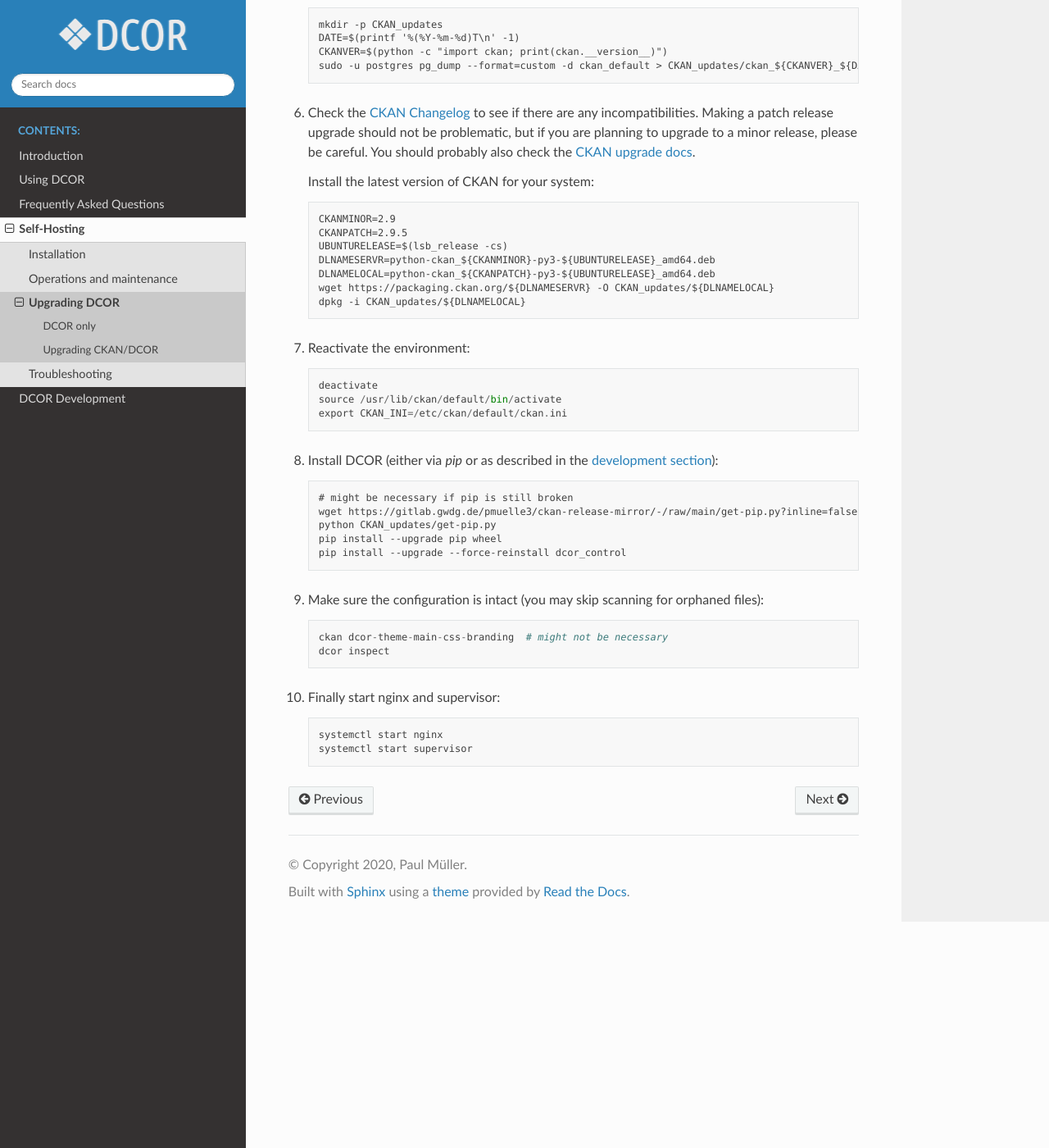
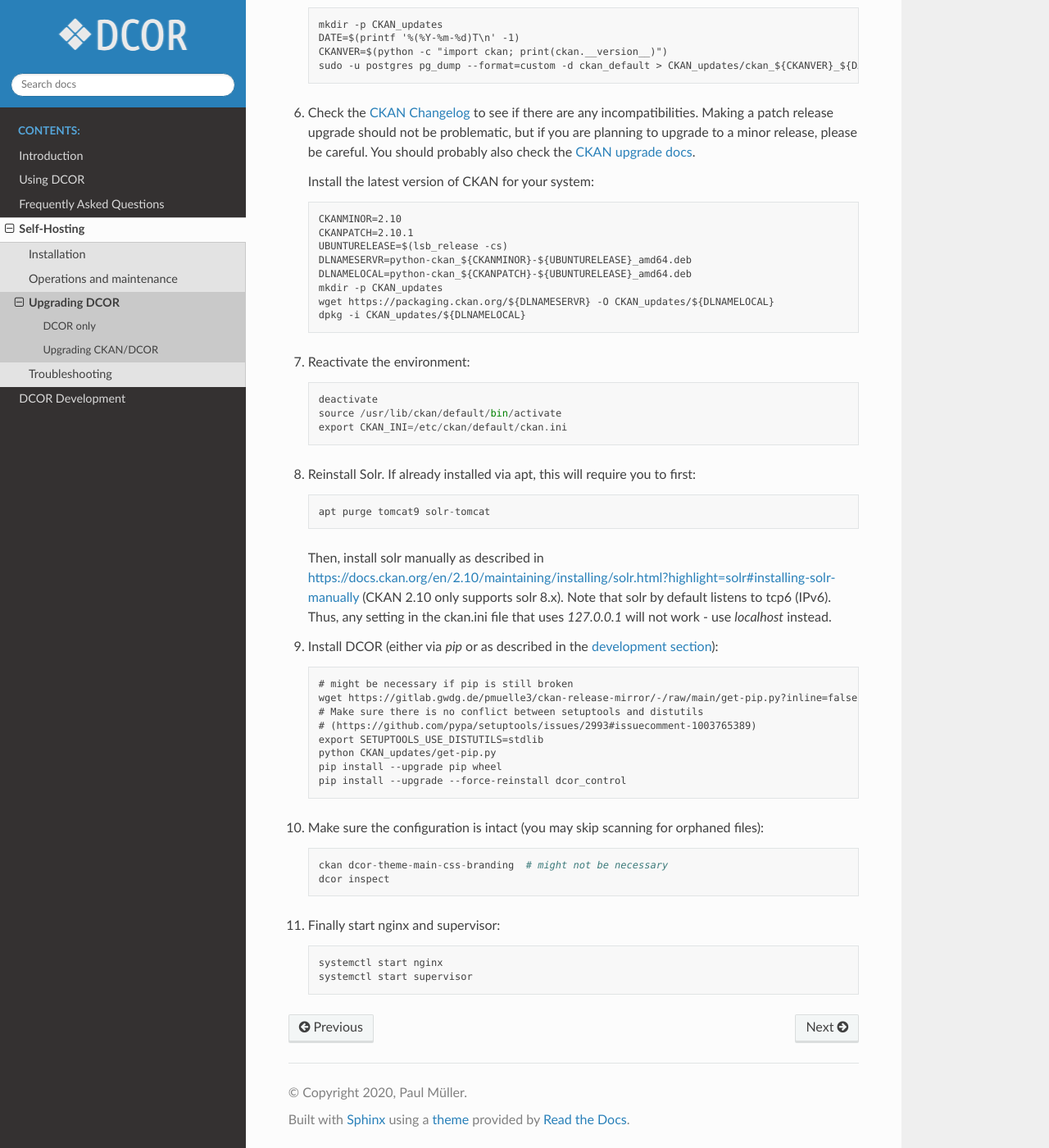
Before and after one commit to DCOR-dev/dcor-docs, a Sphinx documentation site: the page built from docs/sec_self_hosting/upgrade.rst, in a window 1280 px wide and 1400 px high, scrolled down 984 px. Shown: the whole window at 82% size. Built offline with Sphinx 7.4.7 and the Read the Docs theme 2.0.0, drawn with Linux system fonts in a browser that asks for light colours.

Commit message:
upgrade notes for CKAN 2.10

```diff
--- a/docs/sec_self_hosting/upgrade.rst
+++ b/docs/sec_self_hosting/upgrade.rst
@@ -54,11 +54,12 @@
 
    Install the latest version of CKAN for your system::
 
-     CKANMINOR=2.9
-     CKANPATCH=2.9.5
+     CKANMINOR=2.10
+     CKANPATCH=2.10.1
      UBUNTURELEASE=$(lsb_release -cs)
-     DLNAMESERVR=python-ckan_${CKANMINOR}-py3-${UBUNTURELEASE}_amd64.deb
-     DLNAMELOCAL=python-ckan_${CKANPATCH}-py3-${UBUNTURELEASE}_amd64.deb
+     DLNAMESERVR=python-ckan_${CKANMINOR}-${UBUNTURELEASE}_amd64.deb
+     DLNAMELOCAL=python-ckan_${CKANPATCH}-${UBUNTURELEASE}_amd64.deb
+     mkdir -p CKAN_updates
      wget https://packaging.ckan.org/${DLNAMESERVR} -O CKAN_updates/${DLNAMELOCAL}
      dpkg -i CKAN_updates/${DLNAMELOCAL}
 
@@ -68,21 +69,34 @@
      source /usr/lib/ckan/default/bin/activate
      export CKAN_INI=/etc/ckan/default/ckan.ini
 
-8. Install DCOR (either via `pip` or as described in
+8. Reinstall Solr. If already installed via apt, this will require you to first::
+
+     apt purge tomcat9 solr-tomcat
+
+   Then, install solr manually as described in
+   https://docs.ckan.org/en/2.10/maintaining/installing/solr.html?highlight=solr#installing-solr-manually
+   (CKAN 2.10 only supports solr 8.x).
+   Note that solr by default listens to tcp6 (IPv6). Thus, any setting in the
+   ckan.ini file that uses `127.0.0.1` will not work - use `localhost` instead.
+
+9. Install DCOR (either via `pip` or as described in
    the :ref:`development section <sec_dev_install>`)::
 
      # might be necessary if pip is still broken
      wget https://gitlab.gwdg.de/pmuelle3/ckan-release-mirror/-/raw/main/get-pip.py?inline=false -O CKAN_updates/get-pip.py
+     # Make sure there is no conflict between setuptools and distutils
+     # (https://github.com/pypa/setuptools/issues/2993#issuecomment-1003765389)
+     export SETUPTOOLS_USE_DISTUTILS=stdlib
      python CKAN_updates/get-pip.py
      pip install --upgrade pip wheel
      pip install --upgrade --force-reinstall dcor_control
 
-9. Make sure the configuration is intact (you may skip scanning for orphaned files)::
+10. Make sure the configuration is intact (you may skip scanning for orphaned files)::
 
      ckan dcor-theme-main-css-branding  # might not be necessary
      dcor inspect
 
-10. Finally start nginx and supervisor::
+11. Finally start nginx and supervisor::
 
      systemctl start nginx
      systemctl start supervisor
```
